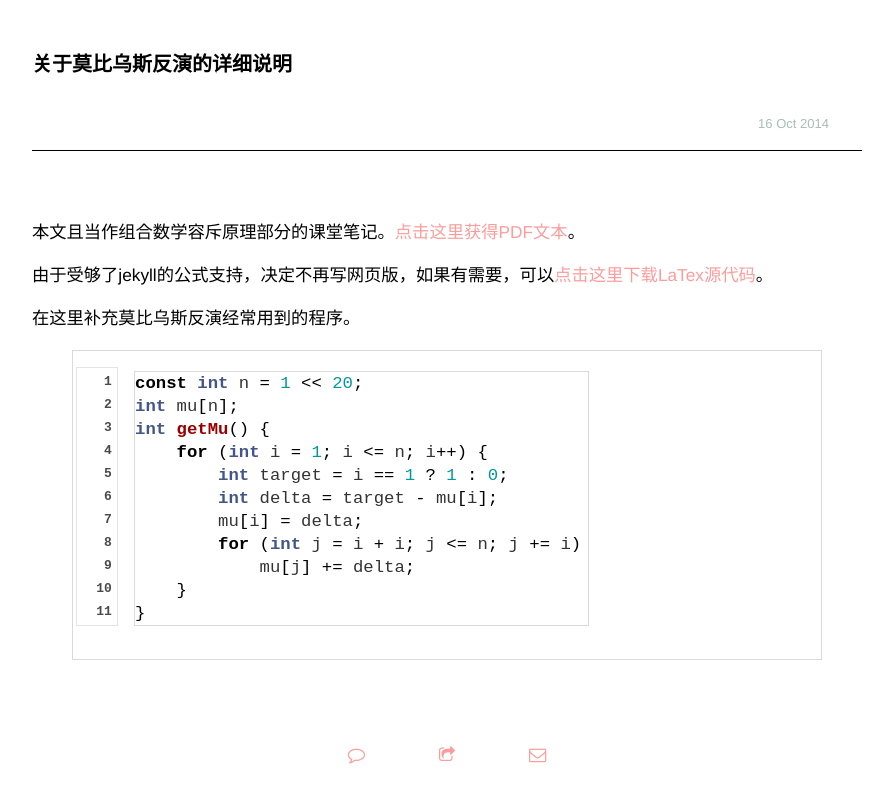
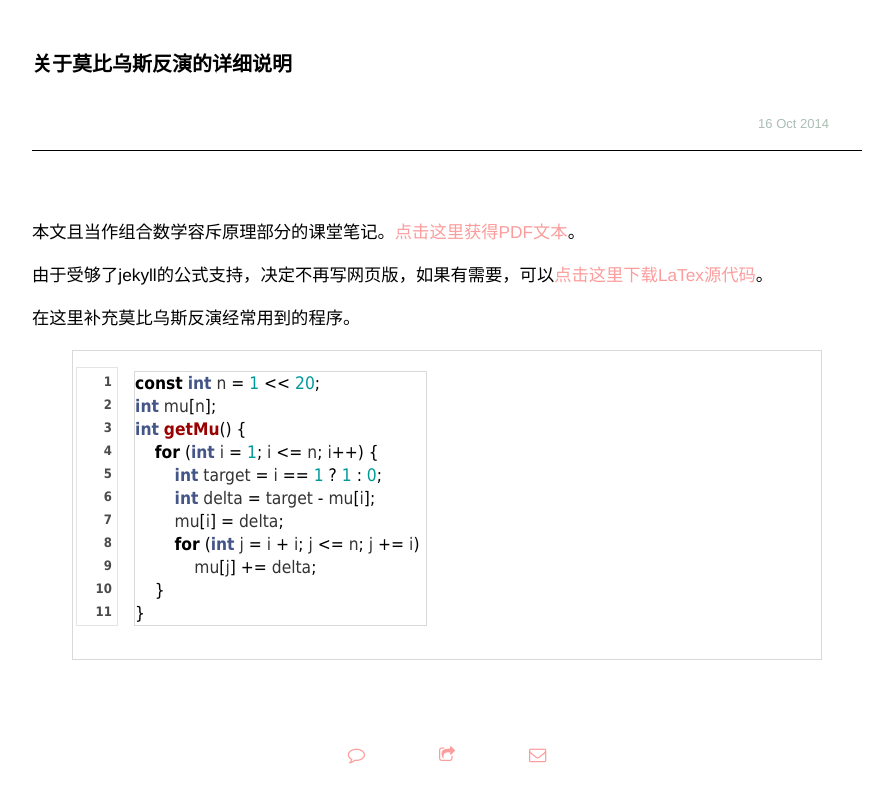
Before and after one commit to banqianhao/banqianhao.github.io, a Jekyll site: the page built from _posts/math/2014-10-16-mobius.md, in a window 1280 px wide. Shown: the top 803 px of the page, without its empty margins (193-1086 px from the left). Built offline with Jekyll 4.4.1, drawn with Linux system fonts in a browser that asks for light colours; nearby versions of some CDN libraries; Markdown is read by kramdown in place of the engine named in the settings.

Commit message:
code font to sans

```diff
--- a/css/post.css
+++ b/css/post.css
@@ -10,6 +10,7 @@
     line-height: 23px;
     margin-bottom: 30px;
     overflow-x: visible;
+    font-family: Tahoma;
 }
 
 //...
--- a/css/syntax.css
+++ b/css/syntax.css
@@ -22,6 +22,7 @@
 /**
  * Syntax highlighting styles
  */
+.highlight {font-family:Tahoma;}
 .highlight .c { color: #999988; font-style: italic; }
 .highlight .err { color: #a61717; background-color: #e3d2d2; }
 .highlight .k { font-weight: bold; }
```
